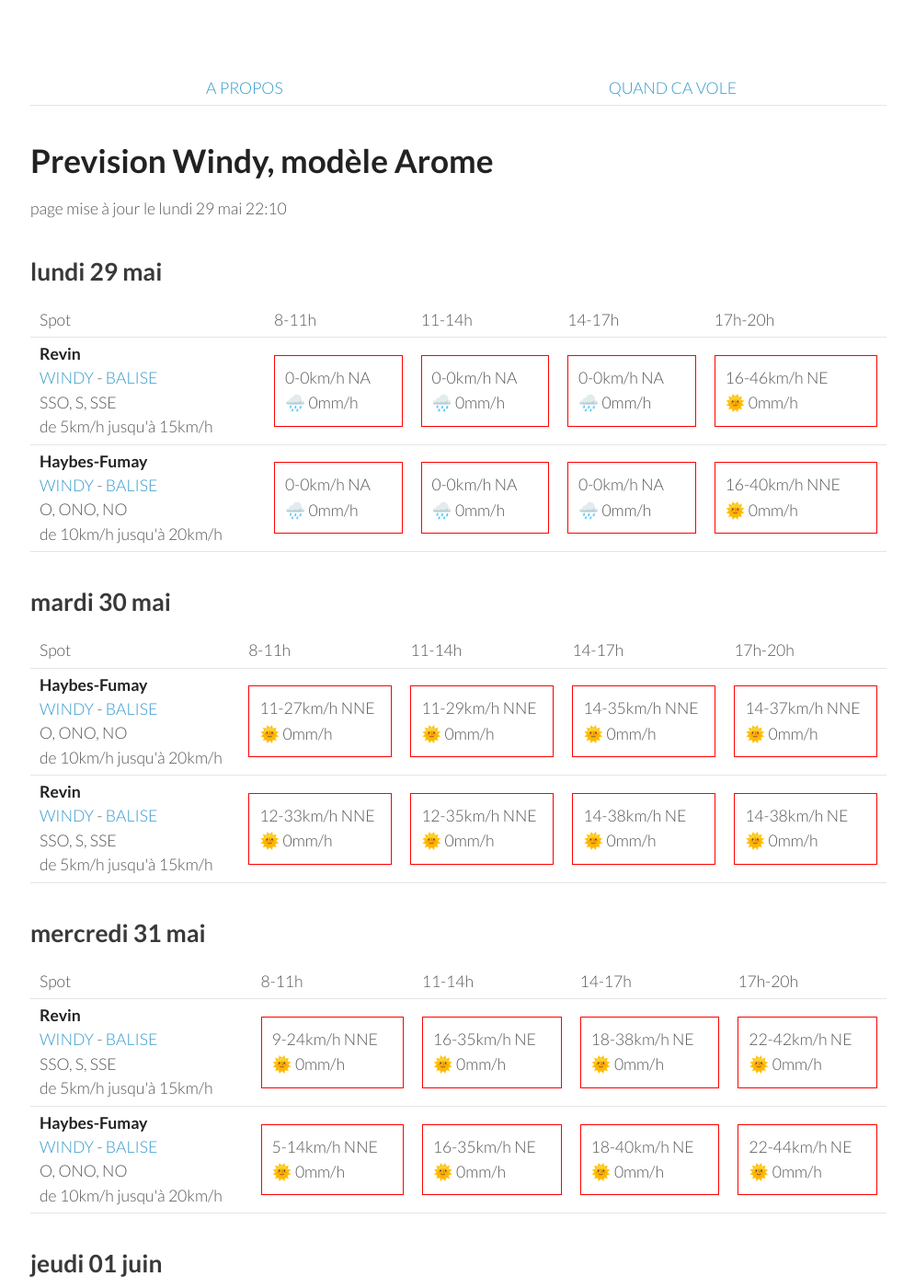
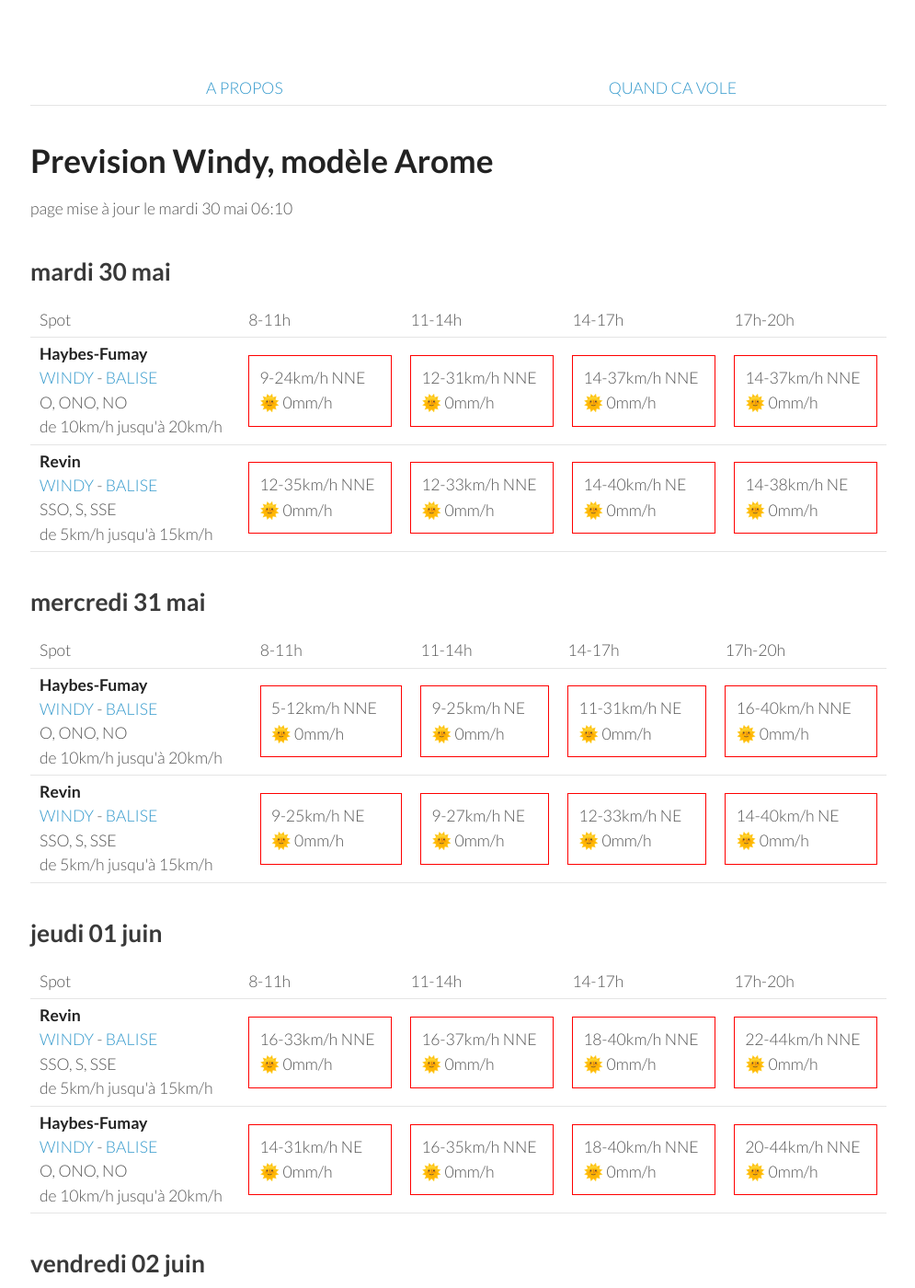
Before and after one commit to parapente-dans-le-nord/parapente-dans-le-nord.github.io, a Jekyll site: the page built from ardennes.markdown, in a window 1280 px wide and 1400 px high. Shown: the whole window at 92% size, without its empty margins (25-1020 px from the left). Built offline with Jekyll 4.4.1, drawn with Linux system fonts in a browser that asks for light colours; some of the changed text lies outside the part shown.

Commit message:
update index.markdown

```diff
--- a/ardennes.markdown
+++ b/ardennes.markdown
@@ -7,42 +7,8 @@ title:  "Tous les spots"
 {: .links}
 
 # Prevision Windy, modèle Arome
-page mise à jour le lundi 29 mai 22:10
+page mise à jour le mardi 30 mai 06:10
 
-## lundi 29 mai
-
-{::nomarkdown}
-<table>
-  <tbody>
-    <tr>
-      <td>Spot</td>
-      <td>8-11h</td>
-      <td>11-14h</td>
-      <td>14-17h</td>
-      <td>17h-20h</td>
-    </tr>
-<tr>
-        <td><strong>Revin</strong><br><a href="https://windy.com/49.948/4.625?49.543,4.625,8">WINDY</a> - <span class=""><a href="http://www.balisemeteo.com/balise.php?idBalise=5019">BALISE</a> </span><br> <span class="vent-favorable">SSO, S, SSE</span><br><span class="force-vent">de 5km/h jusqu'à 15km/h</span> </td>
-
-            <td><div class="not-flyable"><p>0-0km/h NA</p><p>🌧️ 0mm/h</p></div></td>
-            <td><div class="not-flyable"><p>0-0km/h NA</p><p>🌧️ 0mm/h</p></div></td>
-            <td><div class="not-flyable"><p>0-0km/h NA</p><p>🌧️ 0mm/h</p></div></td>
-            <td><div class="not-flyable"><p>16-46km/h NE</p><p>🌞 0mm/h</p></div></td>
-
-    </tr>
-<tr>
-        <td><strong>Haybes-Fumay</strong><br><a href="https://windy.com/49.998/4.715?49.913,4.738,10">WINDY</a> - <span class=""><a href="http://www.balisemeteo.com/balise.php?idBalise=104">BALISE</a> </span><br> <span class="vent-favorable">O, ONO, NO</span><br><span class="force-vent">de 10km/h jusqu'à 20km/h</span> </td>
-
-            <td><div class="not-flyable"><p>0-0km/h NA</p><p>🌧️ 0mm/h</p></div></td>
-            <td><div class="not-flyable"><p>0-0km/h NA</p><p>🌧️ 0mm/h</p></div></td>
-            <td><div class="not-flyable"><p>0-0km/h NA</p><p>🌧️ 0mm/h</p></div></td>
-            <td><div class="not-flyable"><p>16-40km/h NNE</p><p>🌞 0mm/h</p></div></td>
-
-    </tr>
-
-</tbody>
-</table>
-{:/}
 ## mardi 30 mai
 
 {::nomarkdown}
@@ -58,9 +24,9 @@ page mise à jour le lundi 29 mai 22:10
 <tr>
         <td><strong>Haybes-Fumay</strong><br><a href="https://windy.com/49.998/4.715?49.913,4.738,10">WINDY</a> - <span class=""><a href="http://www.balisemeteo.com/balise.php?idBalise=104">BALISE</a> </span><br> <span class="vent-favorable">O, ONO, NO</span><br><span class="force-vent">de 10km/h jusqu'à 20km/h</span> </td>
 
-            <td><div class="not-flyable"><p>11-27km/h NNE</p><p>🌞 0mm/h</p></div></td>
-            <td><div class="not-flyable"><p>11-29km/h NNE</p><p>🌞 0mm/h</p></div></td>
-            <td><div class="not-flyable"><p>14-35km/h NNE</p><p>🌞 0mm/h</p></div></td>
+            <td><div class="not-flyable"><p>9-24km/h NNE</p><p>🌞 0mm/h</p></div></td>
+            <td><div class="not-flyable"><p>12-31km/h NNE</p><p>🌞 0mm/h</p></div></td>
+            <td><div class="not-flyable"><p>14-37km/h NNE</p><p>🌞 0mm/h</p></div></td>
             <td><div class="not-flyable"><p>14-37km/h NNE</p><p>🌞 0mm/h</p></div></td>
 
 
@@ -68,9 +34,9 @@ page mise à jour le lundi 29 mai 22:10
 <tr>
         <td><strong>Revin</strong><br><a href="https://windy.com/49.948/4.625?49.543,4.625,8">WINDY</a> - <span class=""><a href="http://www.balisemeteo.com/balise.php?idBalise=5019">BALISE</a> </span><br> <span class="vent-favorable">SSO, S, SSE</span><br><span class="force-vent">de 5km/h jusqu'à 15km/h</span> </td>
 
+            <td><div class="not-flyable"><p>12-35km/h NNE</p><p>🌞 0mm/h</p></div></td>
             <td><div class="not-flyable"><p>12-33km/h NNE</p><p>🌞 0mm/h</p></div></td>
-            <td><div class="not-flyable"><p>12-35km/h NNE</p><p>🌞 0mm/h</p></div></td>
-            <td><div class="not-flyable"><p>14-38km/h NE</p><p>🌞 0mm/h</p></div></td>
+            <td><div class="not-flyable"><p>14-40km/h NE</p><p>🌞 0mm/h</p></div></td>
             <td><div class="not-flyable"><p>14-38km/h NE</p><p>🌞 0mm/h</p></div></td>
 
 
@@ -92,22 +58,22 @@ page mise à jour le lundi 29 mai 22:10
       <td>17h-20h</td>
     </tr>
 <tr>
-        <td><strong>Revin</strong><br><a href="https://windy.com/49.948/4.625?49.543,4.625,8">WINDY</a> - <span class=""><a href="http://www.balisemeteo.com/balise.php?idBalise=5019">BALISE</a> </span><br> <span class="vent-favorable">SSO, S, SSE</span><br><span class="force-vent">de 5km/h jusqu'à 15km/h</span> </td>
+        <td><strong>Haybes-Fumay</strong><br><a href="https://windy.com/49.998/4.715?49.913,4.738,10">WINDY</a> - <span class=""><a href="http://www.balisemeteo.com/balise.php?idBalise=104">BALISE</a> </span><br> <span class="vent-favorable">O, ONO, NO</span><br><span class="force-vent">de 10km/h jusqu'à 20km/h</span> </td>
 
-            <td><div class="not-flyable"><p>9-24km/h NNE</p><p>🌞 0mm/h</p></div></td>
-            <td><div class="not-flyable"><p>16-35km/h NE</p><p>🌞 0mm/h</p></div></td>
-            <td><div class="not-flyable"><p>18-38km/h NE</p><p>🌞 0mm/h</p></div></td>
-            <td><div class="not-flyable"><p>22-42km/h NE</p><p>🌞 0mm/h</p></div></td>
+            <td><div class="not-flyable"><p>5-12km/h NNE</p><p>🌞 0mm/h</p></div></td>
+            <td><div class="not-flyable"><p>9-25km/h NE</p><p>🌞 0mm/h</p></div></td>
+            <td><div class="not-flyable"><p>11-31km/h NE</p><p>🌞 0mm/h</p></div></td>
+            <td><div class="not-flyable"><p>16-40km/h NNE</p><p>🌞 0mm/h</p></div></td>
 
 
     </tr>
 <tr>
-        <td><strong>Haybes-Fumay</strong><br><a href="https://windy.com/49.998/4.715?49.913,4.738,10">WINDY</a> - <span class=""><a href="http://www.balisemeteo.com/balise.php?idBalise=104">BALISE</a> </span><br> <span class="vent-favorable">O, ONO, NO</span><br><span class="force-vent">de 10km/h jusqu'à 20km/h</span> </td>
+        <td><strong>Revin</strong><br><a href="https://windy.com/49.948/4.625?49.543,4.625,8">WINDY</a> - <span class=""><a href="http://www.balisemeteo.com/balise.php?idBalise=5019">BALISE</a> </span><br> <span class="vent-favorable">SSO, S, SSE</span><br><span class="force-vent">de 5km/h jusqu'à 15km/h</span> </td>
 
-            <td><div class="not-flyable"><p>5-14km/h NNE</p><p>🌞 0mm/h</p></div></td>
-            <td><div class="not-flyable"><p>16-35km/h NE</p><p>🌞 0mm/h</p></div></td>
-            <td><div class="not-flyable"><p>18-40km/h NE</p><p>🌞 0mm/h</p></div></td>
-            <td><div class="not-flyable"><p>22-44km/h NE</p><p>🌞 0mm/h</p></div></td>
+            <td><div class="not-flyable"><p>9-25km/h NE</p><p>🌞 0mm/h</p></div></td>
+            <td><div class="not-flyable"><p>9-27km/h NE</p><p>🌞 0mm/h</p></div></td>
+            <td><div class="not-flyable"><p>12-33km/h NE</p><p>🌞 0mm/h</p></div></td>
+            <td><div class="not-flyable"><p>14-40km/h NE</p><p>🌞 0mm/h</p></div></td>
 
 
     </tr>
@@ -131,9 +97,9 @@ page mise à jour le lundi 29 mai 22:10
         <td><strong>Revin</strong><br><a href="https://windy.com/49.948/4.625?49.543,4.625,8">WINDY</a> - <span class=""><a href="http://www.balisemeteo.com/balise.php?idBalise=5019">BALISE</a> </span><br> <span class="vent-favorable">SSO, S, SSE</span><br><span class="force-vent">de 5km/h jusqu'à 15km/h</span> </td>
 
             <td><div class="not-flyable"><p>16-33km/h NNE</p><p>🌞 0mm/h</p></div></td>
-            <td><div class="not-flyable"><p>18-37km/h NNE</p><p>🌞 0mm/h</p></div></td>
+            <td><div class="not-flyable"><p>16-37km/h NNE</p><p>🌞 0mm/h</p></div></td>
             <td><div class="not-flyable"><p>18-40km/h NNE</p><p>🌞 0mm/h</p></div></td>
-            <td><div class="not-flyable"><p>22-42km/h NNE</p><p>🌞 0mm/h</p></div></td>
+            <td><div class="not-flyable"><p>22-44km/h NNE</p><p>🌞 0mm/h</p></div></td>
 
 
     </tr>
@@ -143,7 +109,7 @@ page mise à jour le lundi 29 mai 22:10
             <td><div class="not-flyable"><p>14-31km/h NE</p><p>🌞 0mm/h</p></div></td>
             <td><div class="not-flyable"><p>16-35km/h NNE</p><p>🌞 0mm/h</p></div></td>
             <td><div class="not-flyable"><p>18-40km/h NNE</p><p>🌞 0mm/h</p></div></td>
-            <td><div class="not-flyable"><p>20-42km/h NNE</p><p>🌞 0mm/h</p></div></td>
+            <td><div class="not-flyable"><p>20-44km/h NNE</p><p>🌞 0mm/h</p></div></td>
 
 
     </tr>
@@ -166,8 +132,8 @@ page mise à jour le lundi 29 mai 22:10
 <tr>
         <td><strong>Revin</strong><br><a href="https://windy.com/49.948/4.625?49.543,4.625,8">WINDY</a> - <span class=""><a href="http://www.balisemeteo.com/balise.php?idBalise=5019">BALISE</a> </span><br> <span class="vent-favorable">SSO, S, SSE</span><br><span class="force-vent">de 5km/h jusqu'à 15km/h</span> </td>
 
-            <td><div class="not-flyable"><p>22-44km/h NNE</p><p>🌞 0mm/h</p></div></td>
-            <td><div class="not-flyable"><p>20-44km/h NNE</p><p>🌞 0mm/h</p></div></td>
+            <td><div class="not-flyable"><p>22-42km/h NE</p><p>🌞 0mm/h</p></div></td>
+            <td><div class="not-flyable"><p>18-42km/h NNE</p><p>🌞 0mm/h</p></div></td>
             <td><div class="not-flyable"><p>18-40km/h NNE</p><p>🌞 0mm/h</p></div></td>
             <td><div class="not-flyable"><p>20-42km/h NNE</p><p>🌞 0mm/h</p></div></td>
 
@@ -176,8 +142,8 @@ page mise à jour le lundi 29 mai 22:10
 <tr>
         <td><strong>Haybes-Fumay</strong><br><a href="https://windy.com/49.998/4.715?49.913,4.738,10">WINDY</a> - <span class=""><a href="http://www.balisemeteo.com/balise.php?idBalise=104">BALISE</a> </span><br> <span class="vent-favorable">O, ONO, NO</span><br><span class="force-vent">de 10km/h jusqu'à 20km/h</span> </td>
 
-            <td><div class="not-flyable"><p>22-42km/h NNE</p><p>🌞 0mm/h</p></div></td>
-            <td><div class="not-flyable"><p>18-44km/h NNE</p><p>🌞 0mm/h</p></div></td>
+            <td><div class="not-flyable"><p>20-42km/h NE</p><p>🌞 0mm/h</p></div></td>
+            <td><div class="not-flyable"><p>18-42km/h NNE</p><p>🌞 0mm/h</p></div></td>
             <td><div class="not-flyable"><p>18-40km/h NNE</p><p>🌞 0mm/h</p></div></td>
             <td><div class="not-flyable"><p>20-42km/h NNE</p><p>🌞 0mm/h</p></div></td>
 
```
